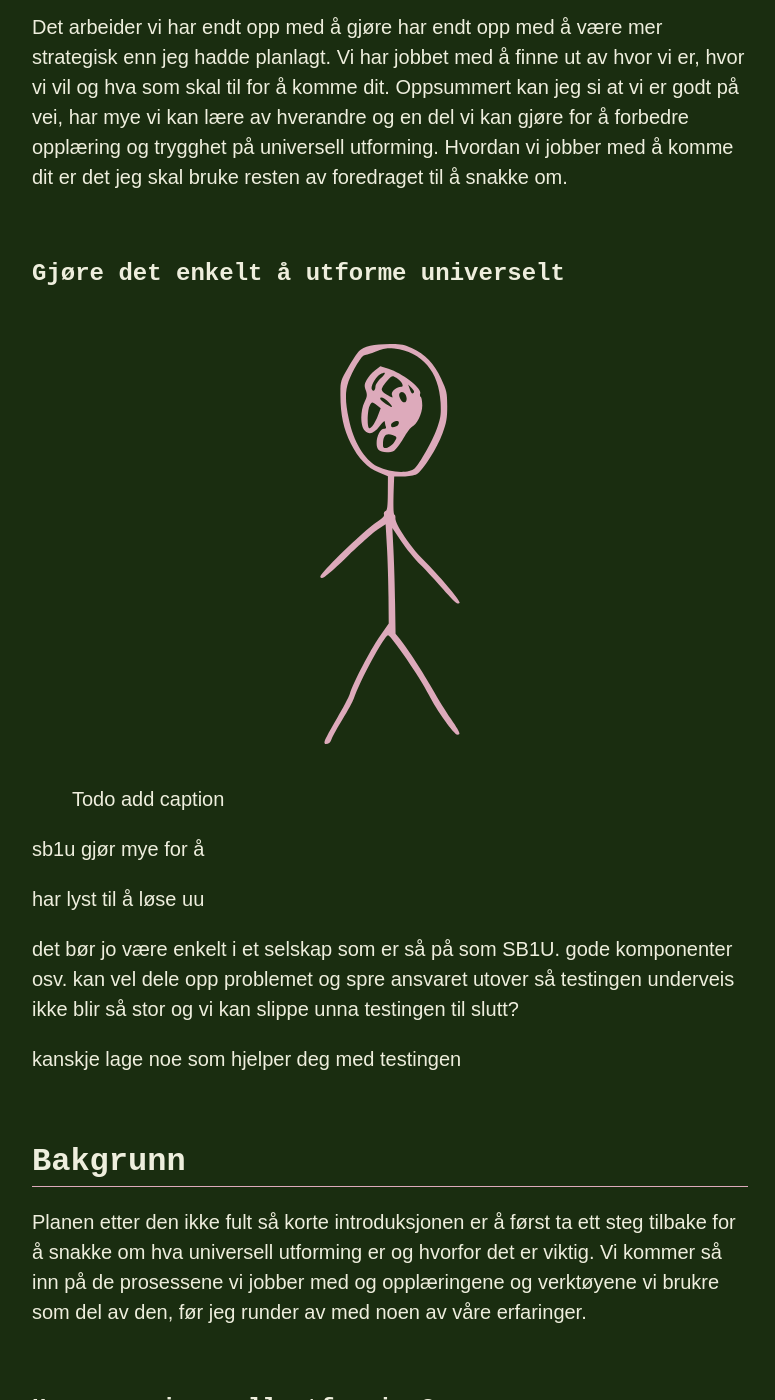
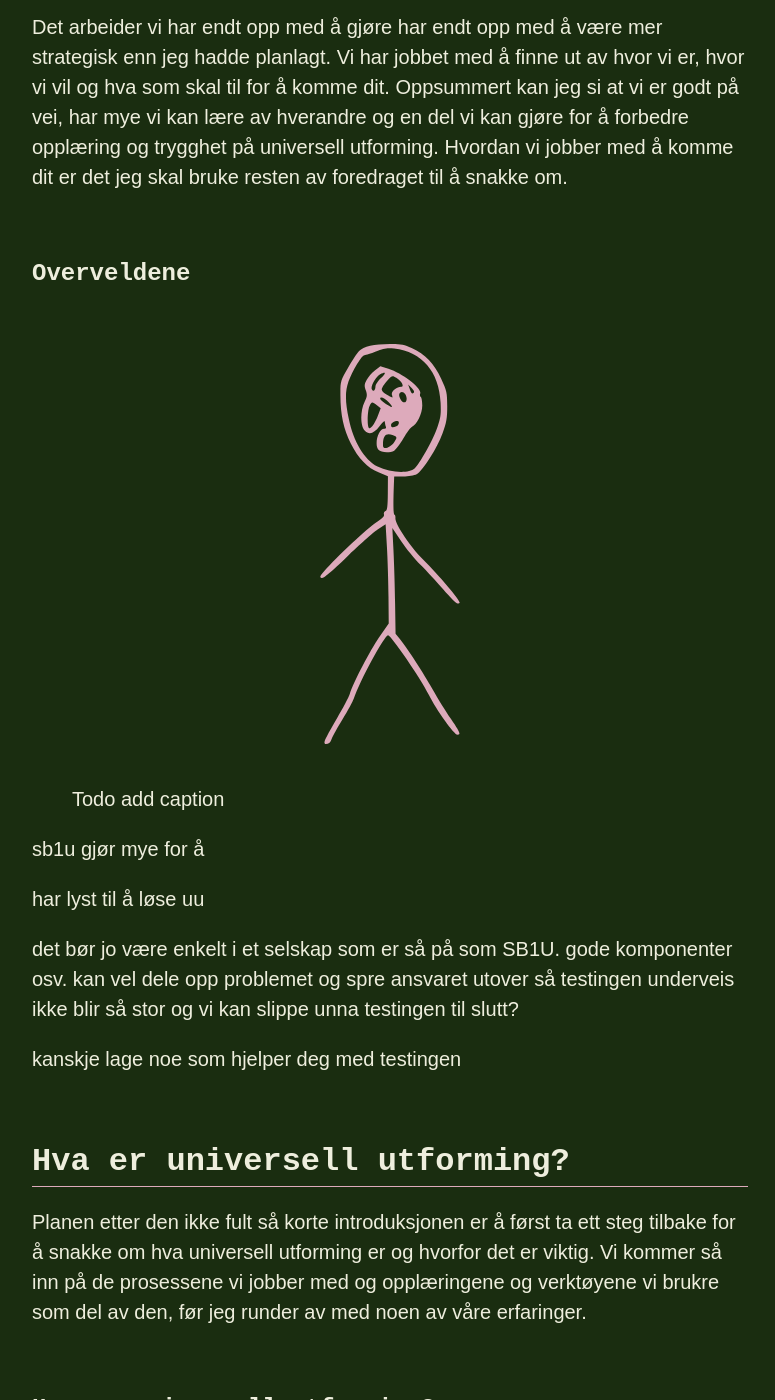
Before and after one commit to dagfrode/dagfrode.github.io, a Jekyll site: the page built from talks/sustainable-accessibility/index.md, in a window 1280 px wide and 1400 px high, scrolled down 1268 px. Shown: the whole window, without its empty margins (250-1025 px from the left). Built offline with Jekyll 4.4.1, drawn with Linux system fonts in a browser that asks for light colours; our own code applies the rules of GitHub Pages for plain Markdown files; some of the changed text lies outside the part shown.

Commit message:
fix chapter titles

```diff
--- a/talks/sustainable-accessibility/index.md
+++ b/talks/sustainable-accessibility/index.md
@@ -12,7 +12,7 @@ Jeg hadde tenkt å bruke mye tid på å lese litteratur og lage egne løsninger,
 
 Det arbeider vi har endt opp med å gjøre har endt opp med å være mer strategisk enn jeg hadde planlagt. Vi har jobbet med å finne ut av hvor vi er, hvor vi vil og hva som skal til for å komme dit. Oppsummert kan jeg si at vi er godt på vei, har mye vi kan lære av hverandre og en del vi kan gjøre for å forbedre opplæring og trygghet på universell utforming. Hvordan vi jobber med å komme dit er det jeg skal bruke resten av foredraget til å snakke om.
 
-### Gjøre det enkelt å utforme universelt
+### Overveldene
 
 <figure>
 <object data="./overveldet.svg" type="image/svg+xml" ></object>
@@ -27,9 +27,7 @@ det bør jo være enkelt i et selskap som er så på som SB1U. gode komponenter
 
 kanskje lage noe som hjelper deg med testingen
 
-## Hva legger jeg i Bærekraftig universiell utforming? [presentation-only]
-
-## Bakgrunn
+## Hva er universell utforming?
 
 Planen etter den ikke fult så korte introduksjonen er å først ta ett steg tilbake for å snakke om hva universell utforming er og hvorfor det er viktig. Vi kommer så inn på de prosessene vi jobber med og opplæringene og verktøyene vi brukre som del av den, før jeg runder av med noen av våre erfaringer.
 
@@ -87,7 +85,7 @@ jeg tror jeg må droppe disse to slidene. jeg klarer ikke definere det godt nok.
 <figcaption>Todo add caption</figcaption>
 </figure>
 
-## Konklusjon
+## Hva har jeg kommet frem til?
 
 ### Det en krevende sammensatt problemstilling
 
```
Also changed, not shown: other parts of talks/sustainable-accessibility/index.md (+2 -2 lines).
